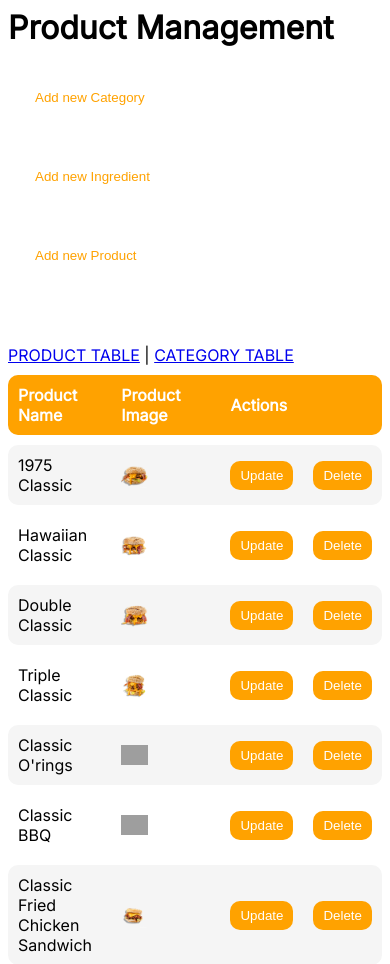
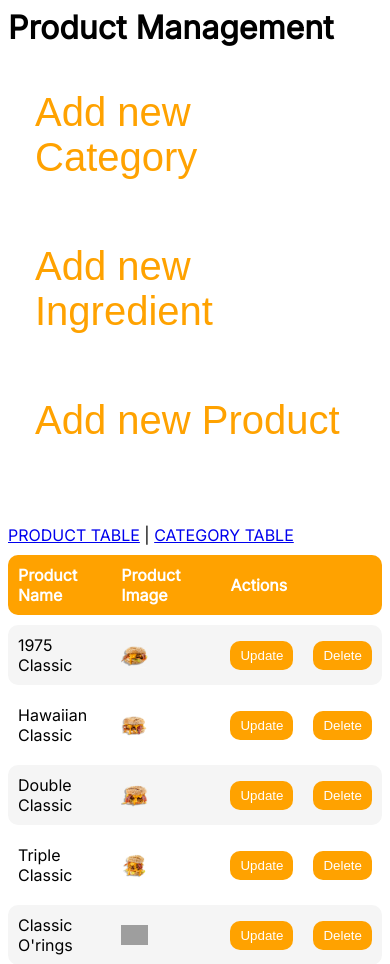
Before and after one commit to JackPratin/CEED-OOS, a PHP site: page /admin-product.php in a window 390 px wide. Shown: the top 964 px of the page. Run offline with PHP 8.4, Linux system fonts and the light colour scheme; data comes from the database, SQL or seed files in the repository; some libraries are stand-ins or nearby versions; grey boxes are pictures that could not be loaded.

Commit message:
mobile layout in product management minimal change

```diff
--- a/css/admin functions.css
+++ b/css/admin functions.css
@@ -703,8 +703,8 @@ input[type=number]::-webkit-outer-spin-button {
     border-radius: 15px 15px 0 0 ;
 }
 
-/* @media only screen and (max-width: 900px) {
-    #popup {
+@media only screen and (max-width: 900px) {
+    /* #popup {
         display: none;
     }
     #popup-bg {
@@ -779,5 +779,9 @@ input[type=number]::-webkit-outer-spin-button {
     }
     table {
         overflow-x: scroll;
+    } */
+
+    .addButton{
+        font-size: 2.5rem;
     }
-} */
+}
--- a/css/contents.css
+++ b/css/contents.css
@@ -550,10 +550,10 @@ footer{
 }
 
 @media only screen and (max-width: 900px) {
-    /* .iframe-div {
+    .iframe-div {
         top: -1px;
         left: -1px;
-    } */
+    }
     /* .navigation-div a:not(:first-child) {
         display: none;
     }
--- a/css/navigation.css
+++ b/css/navigation.css
@@ -111,4 +111,8 @@
     #cartIcon:hover {
         color: #faba66;
     }
+
+    iframe{
+        width: 100%;
+    }
 }
```
